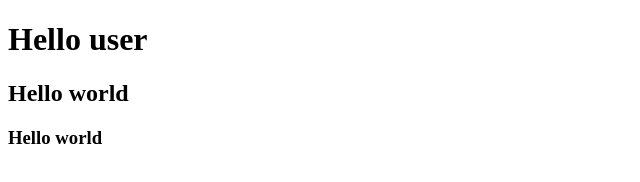
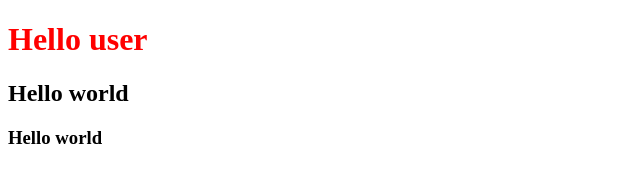
Before and after one commit to Dimon4ik142/dimka, a plain HTML site: page index.html in a window 1280 px wide. Shown: the whole page, without its empty margins (0-640 px from the left). Drawn offline with Linux system fonts and the light colour scheme.

```diff
--- a/index.html
+++ b/index.html
@@ -5,6 +5,7 @@
     <meta http-equiv="X-UA-Compatible" content="IE=edge">
     <meta name="viewport" content="width=device-width, initial-scale=1.0">
     <title>Document</title>
+    <link rel="stylesheet" href="src/style.css">
 </head>
 <body>
     <h1>Hello user</h1>
--- /dev/null
+++ b/src/style.css
@@ -0,0 +1,3 @@
+h1 {
+    color: red;
+}
```
Also changed, not shown: 1 other file.
